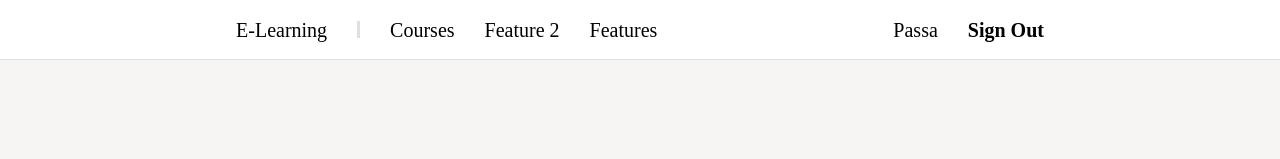
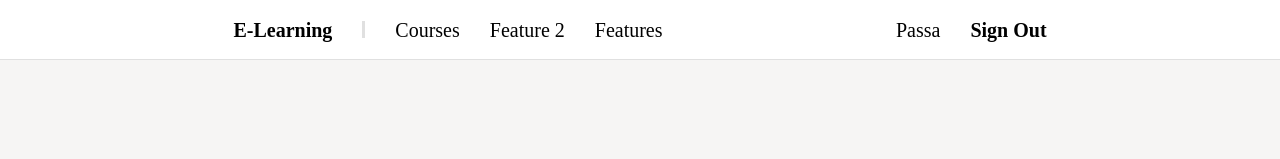
Before and after one commit to NasmeenI/E-COURSE-PLATFORM, a React (Create React App) app in the folder frontend/: page / in a window 1280 px wide. Shown: the top 159 px of the page. Built offline with nearby package versions, Linux system fonts and the light colour scheme.

Commit message:
edit: header item point and highlighting

```diff
--- a/frontend/src/components/header/Header.js
+++ b/frontend/src/components/header/Header.js
@@ -1,7 +1,10 @@
-import { useNavigate } from "react-router-dom";
+import { useLocation, useNavigate } from "react-router-dom";
 
 export default function Header() {
   const navigate = useNavigate();
+  const location = useLocation();
+
+  console.log(location.pathname);
 
   function navigateToCourses() {
     navigate("/courses");
@@ -12,18 +15,33 @@ export default function Header() {
   }
   return (
     <header className="fixed top-0 flex flex-row justify-evenly items-center w-full h-[60px] border-b-[1px] border-[#E0E0E0] bg-white">
-      <div className="flex flex-row items-center h-full ">
-        <span className="text-xl font-primary" onClick={navigateToHome}>E-Learning</span>
+      <div className="flex flex-row items-center h-full">
+        <button onClick={navigateToHome}>
+          <span className="text-xl font-primary font-extrabold">E-Learning</span>
+        </button>
+
+        {/* divider */}
         <div className="w-[3px] h-[30%] bg-[#E0E0E0] ml-[30px]"></div>
-        <span className="text-xl font-secondary ml-[30px]" onClick={navigateToCourses}>Courses</span>
+
+        <button onClick={navigateToCourses}>
+          <span
+            className={`text-xl font-secondary ml-[30px] ${
+              location.pathname === "/courses" ? "font-bold" : ""
+            }`}
+          >
+            Courses
+          </span>
+        </button>
+
         <span className="text-xl font-secondary ml-[30px]">Feature 2</span>
         <span className="text-xl font-secondary ml-[30px]">Features</span>
       </div>
       <div className="flex flex-row items-center h-full">
         <span className="text-xl font-secondary">Passa</span>
-        <span className="text-xl font-secondary ml-[30px] font-extrabold ">Sign Out</span>
+        <span className="text-xl font-secondary ml-[30px] font-extrabold ">
+          Sign Out
+        </span>
       </div>
-
     </header>
   );
 }
```
